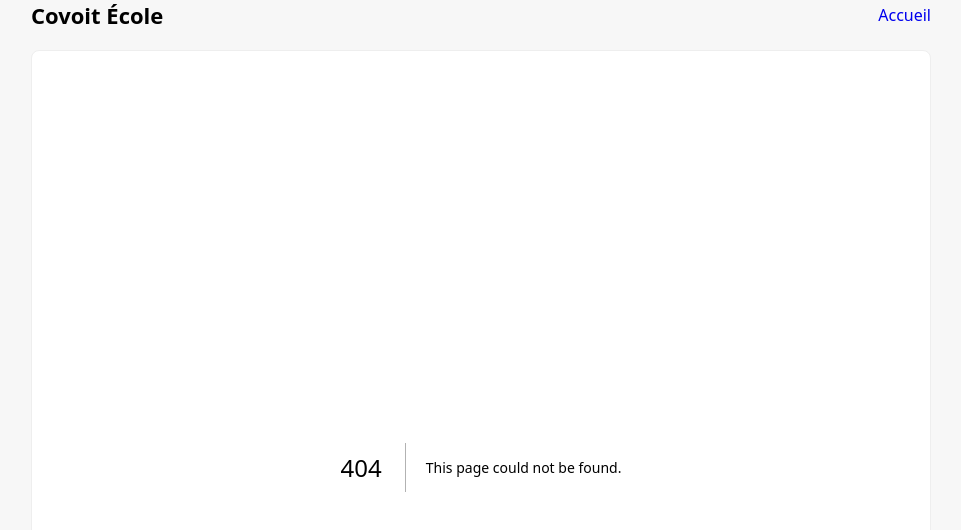
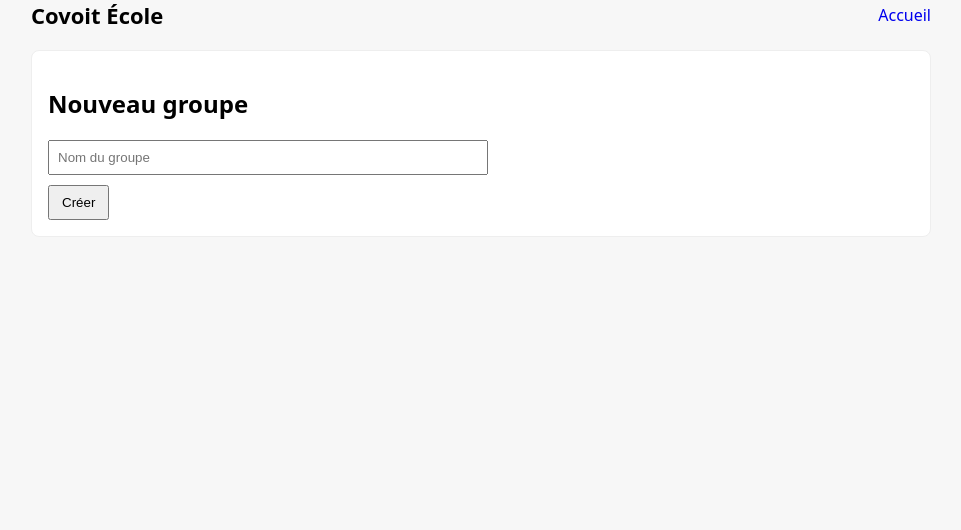
Before and after one commit to jeandeloynes-prog/covoit-app, a Next.js app: page /groups/new in a window 1280 px wide. Before the commit this address had no page. Shown: the top 530 px of the page, without its empty margins (159-1120 px from the left). Built offline with nearby package versions, Linux system fonts and the light colour scheme; no server answers.

Commit message:
Create page.tsx

```diff
--- /dev/null
+++ b/app/groups/new/page.tsx
@@ -0,0 +1,33 @@
+'use client';
+import { supabase } from '@/lib/supabaseClient';
+import { useState } from 'react';
+import { useRouter } from 'next/navigation';
+
+export default function NewGroupPage() {
+  const [name, setName] = useState('');
+  const [info, setInfo] = useState<string | null>(null);
+  const router = useRouter();
+
+  const createGroup = async () => {
+    setInfo(null);
+    const { data: session } = await supabase.auth.getSession();
+    if (!session.session) { setInfo('Tu dois être connecté.'); return; }
+
+    const userId = session.session.user.id;
+    const { data, error } = await supabase.from('groups').insert({ name, created_by: userId }).select().single();
+    if (error) setInfo(`Erreur: ${error.message}`);
+    else router.push(`/groups/${data.id}`);
+  };
+
+  return (
+    <div>
+      <h2>Nouveau groupe</h2>
+      <input placeholder="Nom du groupe" value={name} onChange={e=>setName(e.target.value)}
+             style={{ padding: 8, width: '100%', maxWidth: 420 }}/>
+      <div style={{ marginTop: 10 }}>
+        <button onClick={createGroup} style={{ padding: '8px 12px' }}>Créer</button>
+      </div>
+      {info && <p style={{ marginTop: 10 }}>{info}</p>}
+    </div>
+  );
+}
```
